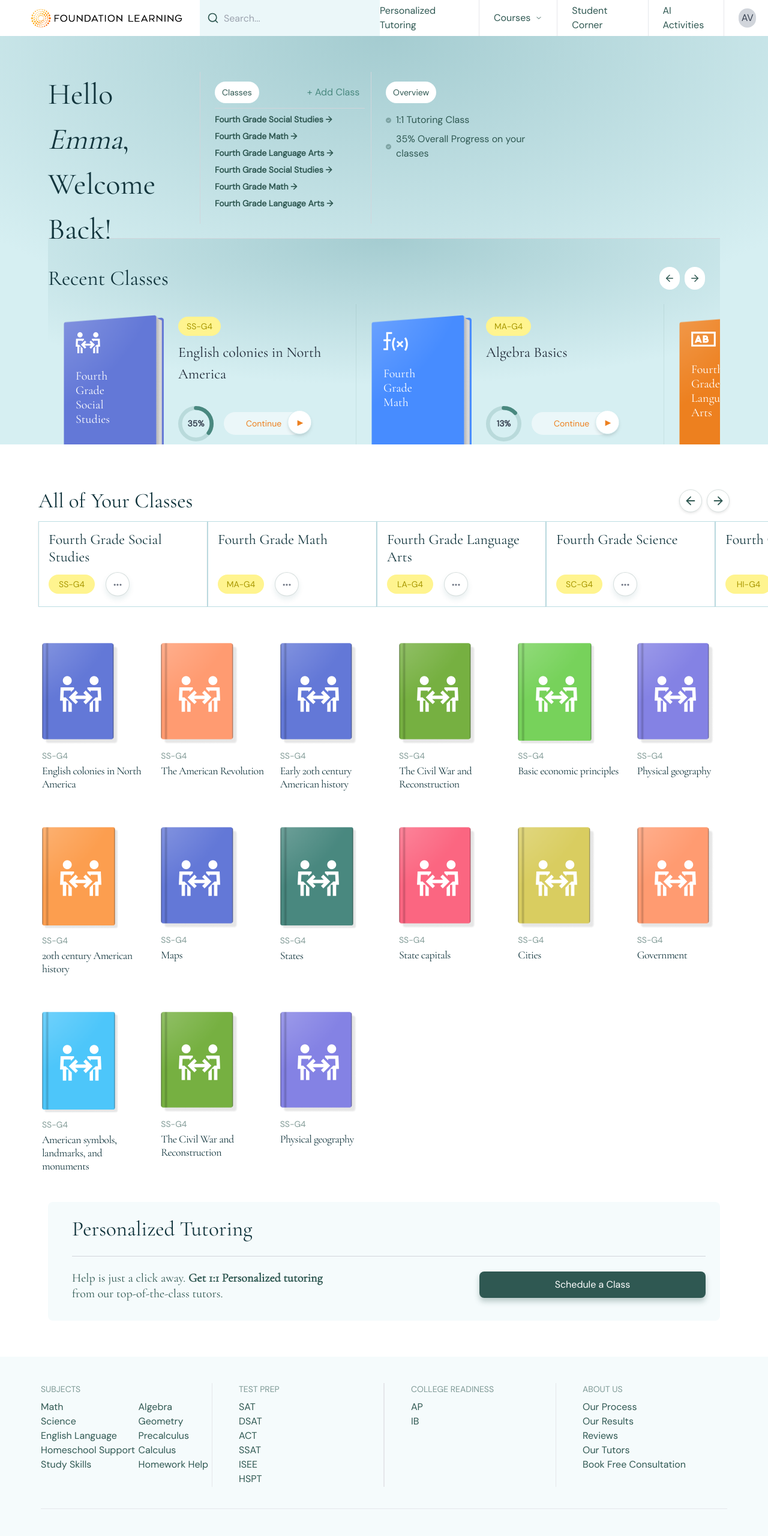
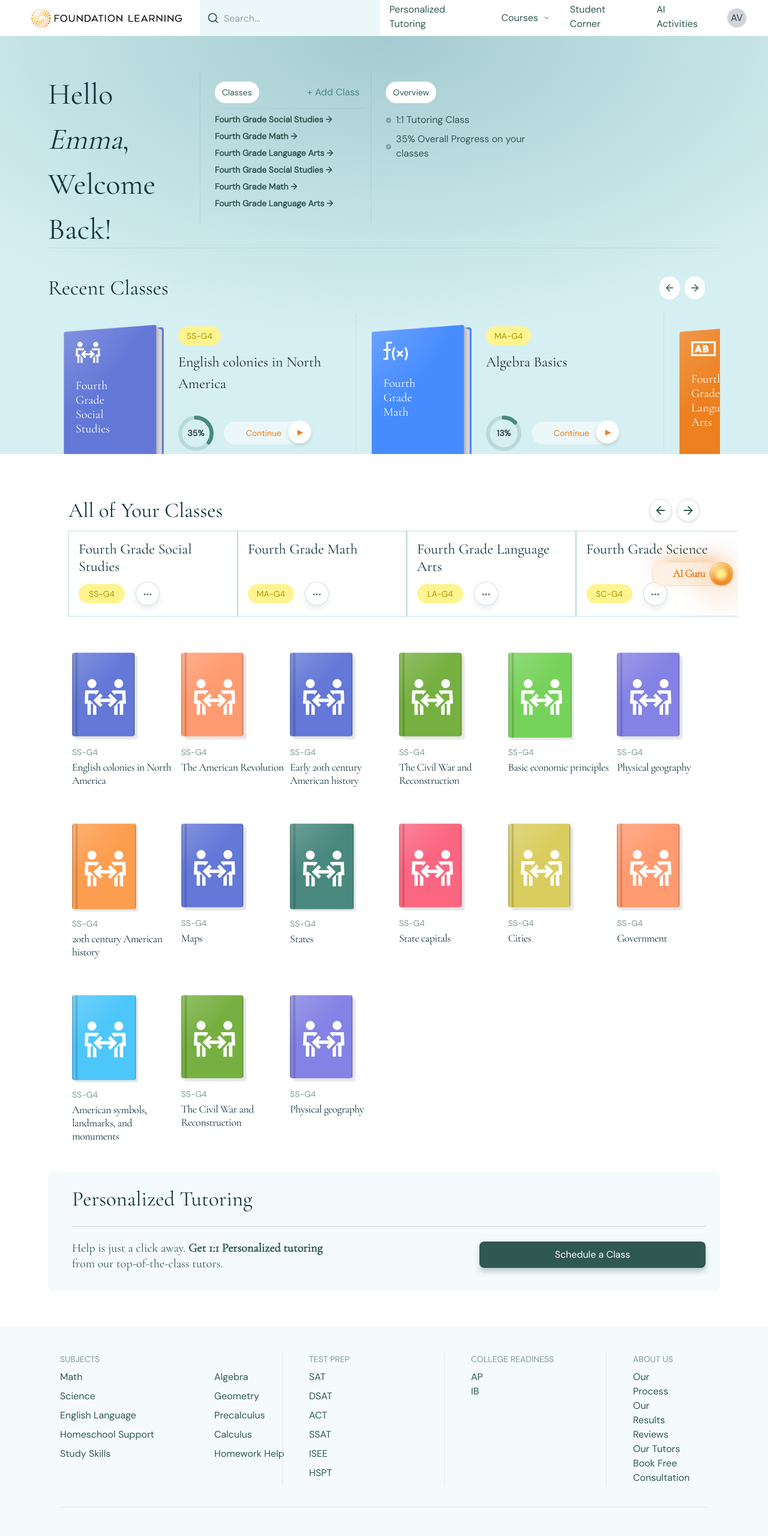
Before and after one commit to pulakkar333/Foundation_learning, a Next.js app: page / in a window 1280 px wide. Shown: the top 2561 px of the page at 60% size. Built offline with nearby package versions, Linux system fonts and the light colour scheme.

Commit message:
feedbacks

```diff
--- a/src/components/allClasses.tsx
+++ b/src/components/allClasses.tsx
@@ -47,7 +47,7 @@ const AllClasses: React.FC = () => {
 
   return (
     <div
-      className="relative max-w-full"
+      className="relative max-w-full xl:px-[50px]"
       style={{ fontFamily: "Cormorant Garamond, serif" }}
     >
       <div className="all-classes-header">
@@ -64,7 +64,7 @@ const AllClasses: React.FC = () => {
 
       <div
         ref={scrollRef}
-        className="flex overflow-x-auto scroll-smooth px-16 hide-scrollbar"
+        className="flex overflow-x-auto scroll-smooth px-16 hide-scrollbar relative"
       >
         {[
           { title: "Fourth Grade Social Studies", code: "SS-G4", active: true },
@@ -82,6 +82,31 @@ const AllClasses: React.FC = () => {
             <ClassCard {...classData} />
           </div>
         ))}
+
+        {/* Fixed Button on the Right Middle of the Section */}
+        <button className="absolute right-[20px] top-1/2 transform -translate-y-1/2 flex items-center justify-center w-[124px] h-[40px] flex-shrink-0 rounded-[100px] border border-[rgba(255,207,164,0.50)] bg-[#FDF0E4] shadow-[0px_-10px_30px_-10px_rgba(237,128,31,0.70)]">
+          <span className="text-[#ED801F] font-[Cormorant Garamond] text-[18px] font-semibold tracking-[-0.9px]">
+            AI Guru
+          </span>
+          <span
+            className="absolute right-0 translate-x-1/3 rounded-full flex items-center justify-center border border-[rgba(255,207,164,0.50)] w-[40px] h-[40px] shadow-md"
+            style={{
+              background:
+                "radial-gradient(60.92% 60.92% at 20.83% 20.83%, #FFCFA4 0%, #ED801F 100%)",
+              boxShadow: "0px 4px 10px 0px rgba(255, 244, 143, 0.70) inset",
+              filter: "drop-shadow(0px 10px 30px rgba(237, 128, 31, 0.70))",
+            }}
+          >
+            {/* Center Glow Effect */}
+            <span
+              className="absolute w-[20px] h-[20px] rounded-full"
+              style={{
+                background: "#FFF48F",
+                filter: "blur(3.5px)",
+              }}
+            ></span>
+          </span>
+        </button>
       </div>
 
       <div className="xl:mt-[50px]">
--- a/src/components/footer.tsx
+++ b/src/components/footer.tsx
@@ -2,37 +2,40 @@ import Image from "next/image";
 
 export default function Footer() {
   return (
-    <footer className="bg-[#F5FBFC] text-gray-800 xl:px-[68px] xl:py-[44px] xl:w-auto xl:h-[505px]">
-      <div className="container grid md:grid-cols-2 lg:grid-cols-4 text-[12px]">
+    <footer className="bg-[#F5FBFC] text-gray-800 xl:px-[100px] xl:py-[44px] xl:w-auto">
+      <div className="container grid md:grid-cols-2 lg:grid-cols-4 xl:text-[12px] xl:space-x-[100px]">
         {/* Subjects Section */}
-        <div className="border-r md:border-r xl:border-r">
+        <div className="pr-10">
           <h3 className="font-normal text-left uppercase text-[14px] font-dm text-[rgba(47,88,82,0.60)] mb-[7px]">
             SUBJECTS
           </h3>
-          <div className="grid grid-cols-2 gap-10">
-            <ul className="text-[#2F5852] text-[16px] font-dm-sans leading-normal xl:w-[200px] xl:h-[145px]">
-              <li>Math</li>
-              <li>Science</li>
-              <li>English Language</li>
-              <li>Homeschool Support</li>
-              <li>Study Skills</li>
+          <div className="flex flex-row items-start xl:gap-x-[100px]">
+            {/* First UL */}
+            <ul className="text-[#2F5852] text-[16px] font-dm-sans leading-normal xl:w-[220px] xl:h-[145px] space-y-2">
+              <li className="whitespace-nowrap">Math</li>
+              <li className="whitespace-nowrap">Science</li>
+              <li className="whitespace-nowrap">English Language</li>
+              <li className="whitespace-nowrap">Homeschool Support</li>
+              <li className="whitespace-nowrap">Study Skills</li>
             </ul>
-            <ul className="text-[#2F5852] text-[16px] font-dm leading-normal xl:w-[200px] xl:h-[145px]">
-              <li>Algebra</li>
-              <li>Geometry</li>
-              <li>Precalculus</li>
-              <li>Calculus</li>
-              <li>Homework Help</li>
+
+            {/* Second UL */}
+            <ul className="text-[#2F5852] xl:text-[16px] font-dm leading-normal xl:w-[200px] xl:h-[145px] space-y-2">
+              <li className="whitespace-nowrap">Algebra</li>
+              <li className="whitespace-nowrap">Geometry</li>
+              <li className="whitespace-nowrap">Precalculus</li>
+              <li className="whitespace-nowrap">Calculus</li>
+              <li className="whitespace-nowrap">Homework Help</li>
             </ul>
           </div>
         </div>
 
         {/* Test Prep Section */}
-        <div className="xl:border-r border-r md:border-r-0 xl:px-[44px]">
+        <div className="xl:px-[44px] border-l md:border-l xl:border-l">
           <h3 className="font-normal text-left uppercase text-[14px] font-dm-sans text-[rgba(47,88,82,0.60)] mb-[7px]">
             TEST PREP
           </h3>
-          <ul className="text-[#2F5852] text-[16px] font-dm-sans leading-normal">
+          <ul className="text-[#2F5852] text-[16px] font-dm-sans leading-normal space-y-2">
             <li>SAT</li>
             <li>DSAT</li>
             <li>ACT</li>
@@ -44,7 +47,7 @@ export default function Footer() {
 
         {/* College Readiness Section */}
         <div className="border-l xl:px-[44px]">
-          <h3 className="font-normal text-left uppercase text-[14px] font-dm-sans text-[rgba(47,88,82,0.60)] mb-[7px]">
+          <h3 className="font-normal text-left uppercase text-[14px] font-dm-sans text-[rgba(47,88,82,0.60)] mb-[7px] whitespace-nowrap">
             COLLEGE READINESS
           </h3>
           <ul className="text-[#2F5852] text-[16px] font-dm-sans leading-normal">
@@ -71,8 +74,8 @@ export default function Footer() {
       <div className="xl:mt-[36px] border-t xl:mb-[50px]"></div>
 
       {/* Footer Bottom Section */}
-      <div className="container mx-auto grid gap-6 md:grid-cols-2 lg:grid-cols-4 text-sm">
-        {/* Logo and Legal */}
+      <div className="container mx-auto grid gap-6 md:grid-cols-2 lg:grid-cols-4">
+        {/* Logo & Copyright Section */}
         <div className="flex flex-col items-center md:items-start">
           <Image
             className="border-b"
@@ -82,15 +85,17 @@ export default function Footer() {
             height={35}
           />
           <p className="mt-[10px] text-[#2F5852] text-[16px] font-dm-sans">
-            Terms and Conditions   &bull;  Privacy Policy
+            Terms and Conditions &bull; Privacy Policy
           </p>
           <p className="mt-[10px] text-[rgba(47,88,82,0.60)] text-[16px] font-dm-sans">
             &copy;Copyright {new Date().getFullYear()} Foundation Learning
           </p>
         </div>
 
+        {/* Contact Information Wrapper */}
+        <div className="flex justify-end items-start space-x-12 col-span-3">
           {/* Call Section */}
-        <div className="xl:flex xl:items-start xl:justify-end xl:space-x-4 border-r xl:pr-[20px]">
+          <div className="flex items-start space-x-4">
             <Image
               src="/logo/phone.png"
               alt="Foundation Learning"
@@ -108,10 +113,9 @@ export default function Footer() {
           </div>
 
           {/* Text/WhatsApp Section */}
-        <div className="flex flex-col space-y-2 border-r px-4">
+          <div className="flex flex-col space-y-2 border-r border-l px-6">
             <div className="flex items-center space-x-2">
               <Image
-              className=""
                 src="/logo/message.png"
                 alt="Foundation Learning"
                 width={18}
@@ -124,7 +128,7 @@ export default function Footer() {
             <p className="text-[#2F5852] font-dm-sans text-[16px] font-bold ml-[20px]">
               (800) 511-6948
             </p>
-          <p className="text-[rgba(47,88,82,0.60)] text-[12px] font-dm-sans ml-[20px]">
+            <p className="text-[rgba(47,88,82,0.60)] text-[12px] font-dm-sans ml-[20px] xl:w-[291px] xl:h-[64px]">
               By calling or texting (800) 511-6948, customers agree to receive
               text messages. If you no longer wish to receive text messages, you
               may opt-out at any time by replying &quot;STOP&quot;
@@ -132,10 +136,9 @@ export default function Footer() {
           </div>
 
           {/* Address Section */}
-        <div className="flex flex-col space-y-2 pl-4">
+          <div className="flex flex-col space-y-2">
             <div className="flex items-center space-x-2">
               <Image
-              className=""
                 src="/logo/map.png"
                 alt="Foundation Learning"
                 width={21}
@@ -146,11 +149,12 @@ export default function Footer() {
               </h3>
             </div>
             <p className="text-[#2F5852] font-dm-sans text-[16px] font-bold ml-[30px]">
-            80 Broad Street, New York City
+              80 Broad Street,
+              <br />
+              New York City <br />
+              NY 10004
             </p>
-          <p className="text-[#2F5852] font-dm-sans text-[16px] font-bold ml-[30px]">
-            10004 NY
-          </p>
+          </div>
         </div>
       </div>
     </footer>
--- a/src/components/heroSection.tsx
+++ b/src/components/heroSection.tsx
@@ -62,21 +62,21 @@ const classes = [
 export default function HeroSection() {
   return (
     <div
-      className="w-full flex flex-col px-4 md:px-10 lg:px-[80px]"
+      className="w-full flex flex-col px-4 md:px-10 lg:px-[80px] bg-transparent"
       style={{
         background:
           "radial-gradient(71.27% 71.27% at 50% 0%, rgba(115, 169, 175, 0.50) 0%, rgba(172, 235, 243, 0.00) 100%), #D6EFF2",
       }}
     >
       <div className="mt-[60px]">
-        <div className="flex flex-col md:flex-row justify-between border-l border-gray-300 lg:border-hidden md:border-hidden ssm:border-b sm:border-gray-300 sm:border-l-0 sm:pl-0 sm:pb-0">
+        <div className="flex flex-col md:flex-row justify-between border-l border-[#2F58521A] lg:border-hidden md:border-hidden ssm:border-b sm:border-[#2F58521A] sm:border-l-0 sm:pl-0 sm:pb-0">
           <h1 className="xl:text-[50px] ssm:text-[40px] text-[#12353D] font-cormorant xl:font-[500] xl:w-[343px] xl:h-[122px] leading-normal">
             Hello <em className="italic xl:font-[400]">Emma</em>, Welcome Back!
           </h1>
 
           {/* Classes section */}
-          <div className="w-auto xl:border-l md:border-l lg:border-l md:pl-6 md:mt-0 py-4 order-2 md:order-1 border-gray-300 ssm:border-t ssm:border-b md:border-0 xl:border-0">
-            <div className=" border-gray-300 pb-2 flex space-x-[80px] w-full lg:w-[250px] xl:border-b md:border-b ">
+          <div className="w-auto xl:border-l md:border-l lg:border-l md:pl-6 md:mt-0 py-4 order-2 md:order-1 border-[#2F58521A] ssm:border-t ssm:border-b md:border-0 xl:border-0">
+            <div className=" border-[#2F58521A] pb-2 flex space-x-[80px] w-full lg:w-[250px] xl:border-b md:border-b ">
               <button className="px-3 py-2 bg-white text-[#2F5852] rounded-full text-sm font-medium">
                 Classes
               </button>
@@ -95,7 +95,7 @@ export default function HeroSection() {
           </div>
 
           {/* Overview section */}
-          <div className="w-full md:w-1/3 md:border-l border-gray-300 md:pl-6  py-4  order-1 md:order-2 mr-[300px] ml-[10px]">
+          <div className="w-full md:w-1/3 md:border-l border-[#2F58521A] md:pl-6  py-4  order-1 md:order-2 mr-[300px] ml-[10px]">
             <button className="px-3 py-2 bg-white text-[#2F5852] rounded-full text-sm font-normal">
               Overview
             </button>
@@ -112,15 +112,9 @@ export default function HeroSection() {
           </div>
         </div>
 
-        <hr className="mt-6 border-t border-gray-300 hidden sm:block lg:border-t" />
+        <hr className="mt-[40px] border-t-[1px] border-[#2F58521A] hidden sm:block lg:border-t" />
       </div>
-      <div
-        className=""
-        style={{
-          background:
-            "radial-gradient(71.27% 71.27% at 50% 0%, rgba(115, 169, 175, 0.50) 0%, rgba(172, 235, 243, 0.00) 100%), #D6EFF2",
-        }}
-      >
+      <div className="">
         <Slider
           title="Recent Classes"
           data={classes}
--- a/src/components/navigiation.tsx
+++ b/src/components/navigiation.tsx
@@ -43,7 +43,7 @@ export default function Navigation() {
       </div>
 
       {/* Desktop Navigation */}
-      <nav className="hidden lg:flex items-center flex-`shrink-0 h-full space-x-6">
+      <nav className="hidden lg:flex items-center flex-`shrink-0 h-full">
         <NavLinks />
       </nav>
 
@@ -70,30 +70,37 @@ function NavLinks({ mobile = false }: { mobile?: boolean }) {
     <>
       <Link
         href="#"
-        className={`text-[#2F5852] text-[16px] font-normal leading-normal ${
-          mobile ? "block py-2" : ""
-        }`}
+        className={`text-[#2F5852] text-[16px] font-normal leading-normal border-r-[1px] border-[#2F58521A] px-4 ${
+          mobile ? "block py-2" : "h-full"
+        } hover:bg-[#D6EFF2] transition-colors duration-200 flex items-center justify-center border-b-4 border-transparent hover:border-b-[#2F5852]`}
       >
         Personalized Tutoring
       </Link>
+
       <Divider mobile={mobile} />
 
       {/* Dropdown */}
       <div className={`relative group ${mobile ? "block" : "hidden lg:block"}`}>
-        <button className="text-[#2F5852] text-[16px] font-normal flex items-center">
+        <button className="text-[#2F5852] text-[16px] font-normal flex items-center h-full px-4">
           Courses
           <ChevronDown className="ml-2" size={12} />
         </button>
 
         <div
-          className={`absolute hidden group-hover:block bg-white shadow-md rounded-lg p-2 mt-2 w-40 ${
+          className={`absolute hidden group-hover:block bg-white shadow-md rounded-lg p-2 mt-2 w-40  ${
             mobile ? "block static shadow-none mt-0" : ""
           }`}
         >
-          <Link href="#" className="block text-[#2F5852] p-2">
+          <Link
+            href="#"
+            className="block text-[#2F5852] p-2 hover:bg-[#D6EFF2] transition-colors duration-200"
+          >
             Course 1
           </Link>
-          <Link href="#" className="block text-[#2F5852] p-2">
+          <Link
+            href="#"
+            className="block text-[#2F5852] p-2 hover:bg-[#D6EFF2] transition-colors duration-200"
+          >
             Course 2
           </Link>
         </div>
@@ -102,27 +109,31 @@ function NavLinks({ mobile = false }: { mobile?: boolean }) {
 
       <Link
         href="#"
-        className={`text-[#2F5852] text-[16px] font-normal leading-normal ${
-          mobile ? "block py-2" : ""
-        }`}
+        className={`text-[#2F5852] text-[16px] font-normal leading-normal border-r-[1px] border-l-[1px] border-[#2F58521A] px-4 ${
+          mobile ? "block py-2" : "h-full"
+        } hover:bg-[#D6EFF2] transition-colors duration-200 flex items-center justify-center border-b-4 border-transparent hover:border-b-[#2F5852]`}
       >
         Student Corner
       </Link>
+
       <Divider mobile={mobile} />
 
       <Link
         href="#"
-        className={`text-[#2F5852] text-[16px] font-normal leading-normal ${
-          mobile ? "block py-2" : ""
-        }`}
+        className={`text-[#2F5852] text-[16px] font-normal leading-normal border-r-[1px] border-[#2F58521A] px-4 ${
+          mobile ? "block py-2" : "h-full"
+        } hover:bg-[#D6EFF2] transition-colors duration-200 flex items-center justify-center border-b-4 border-transparent hover:border-b-[#2F5852]`}
       >
         AI Activities
       </Link>
+
       <Divider mobile={mobile} />
 
       {/* Avatar */}
-      <div className="w-8 h-8 bg-gray-300 rounded-full flex items-center justify-center text-gray-700">
-        AV
+      <div className="relative px-4">
+        <div className="w-8 h-8 bg-gray-300 rounded-full flex items-center justify-center text-gray-700">
+          AV
+        </div>
       </div>
     </>
   );
@@ -134,7 +145,7 @@ function Divider({ mobile }: { mobile?: boolean }) {
       className={`${
         mobile
           ? "border-t border-gray-300 my-2"
-          : "h-full border-r border-gray-200"
+          : "h-full border- border-gray-200"
       }`}
     ></div>
   );
```
Lines whose indentation alone changed are shown as unchanged.
